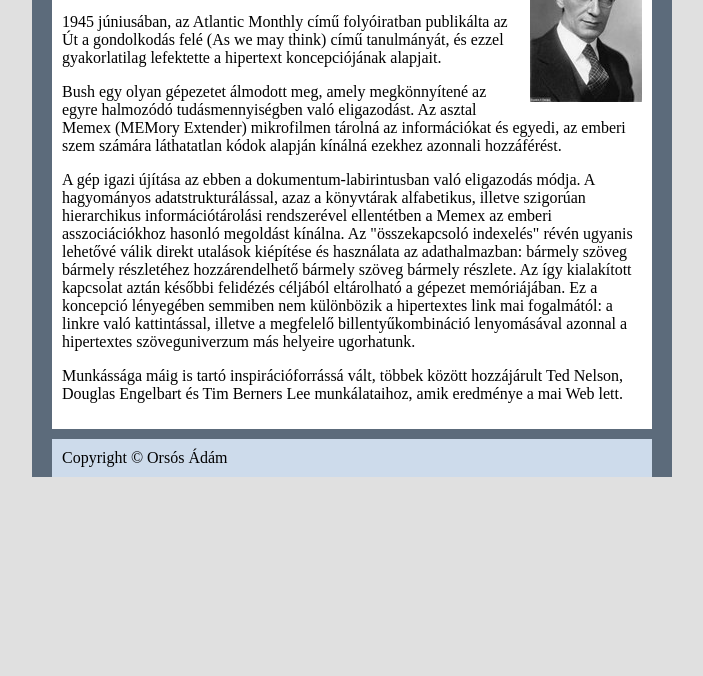
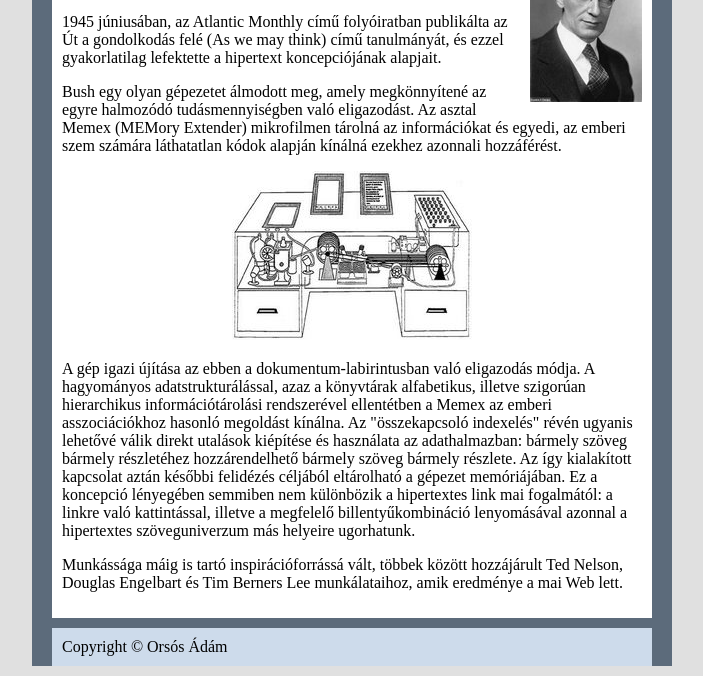
Before and after one commit to OAdam98/2021-11-17_Az-internet-tortenete, a plain HTML site: page bush.html in a window 1280 px wide. Shown: the part 243-919 px from the top of the page, without its empty margins (288-991 px from the left). Before the commit the page ends 800 px from the top, so only its background shows below. Drawn offline with Linux system fonts and the light colour scheme.

Commit message:
7 teljes kész feladat

```diff
--- a/bush.html
+++ b/bush.html
@@ -47,7 +47,7 @@
 
         <div id="content">
             <h1>Vannevar Bush (1890-1974)</h1>
-            <img src="vannevarbush.jpg" alt="vannevar bush"class="jobbra">
+            <img src="vannevarbush.jpg" alt="vannevar bush" class="jobbra">
             <p>Vannevar Bush Roosevelt elnök tudományos tanácsadója volt. 1946 és 1947 között, Bush elnöke volt a „Joint
                 Research and Development Board”-nak. Ebből a szervezetből született meg később az ARPA.</p>
             <p>1945 júniusában, az Atlantic Monthly című folyóiratban publikálta az Út a gondolkodás felé (As we may
@@ -55,6 +55,7 @@
             <p>Bush egy olyan gépezetet álmodott meg, amely megkönnyítené az egyre halmozódó tudásmennyiségben való
                 eligazodást. Az asztal Memex (MEMory Extender) mikrofilmen tárolná az információkat és egyedi, az emberi
                 szem számára láthatatlan kódok alapján kínálná ezekhez azonnali hozzáférést.</p>
+            <p class="center"><img src="memex.jpg" alt="memex" class="center"></p>
             <p>A gép igazi újítása az ebben a dokumentum-labirintusban való eligazodás módja. A hagyományos
                 adatstrukturálással, azaz a könyvtárak alfabetikus, illetve szigorúan hierarchikus információtárolási
                 rendszerével ellentétben a Memex az emberi asszociációkhoz hasonló megoldást kínálna. Az "összekapcsoló
```
